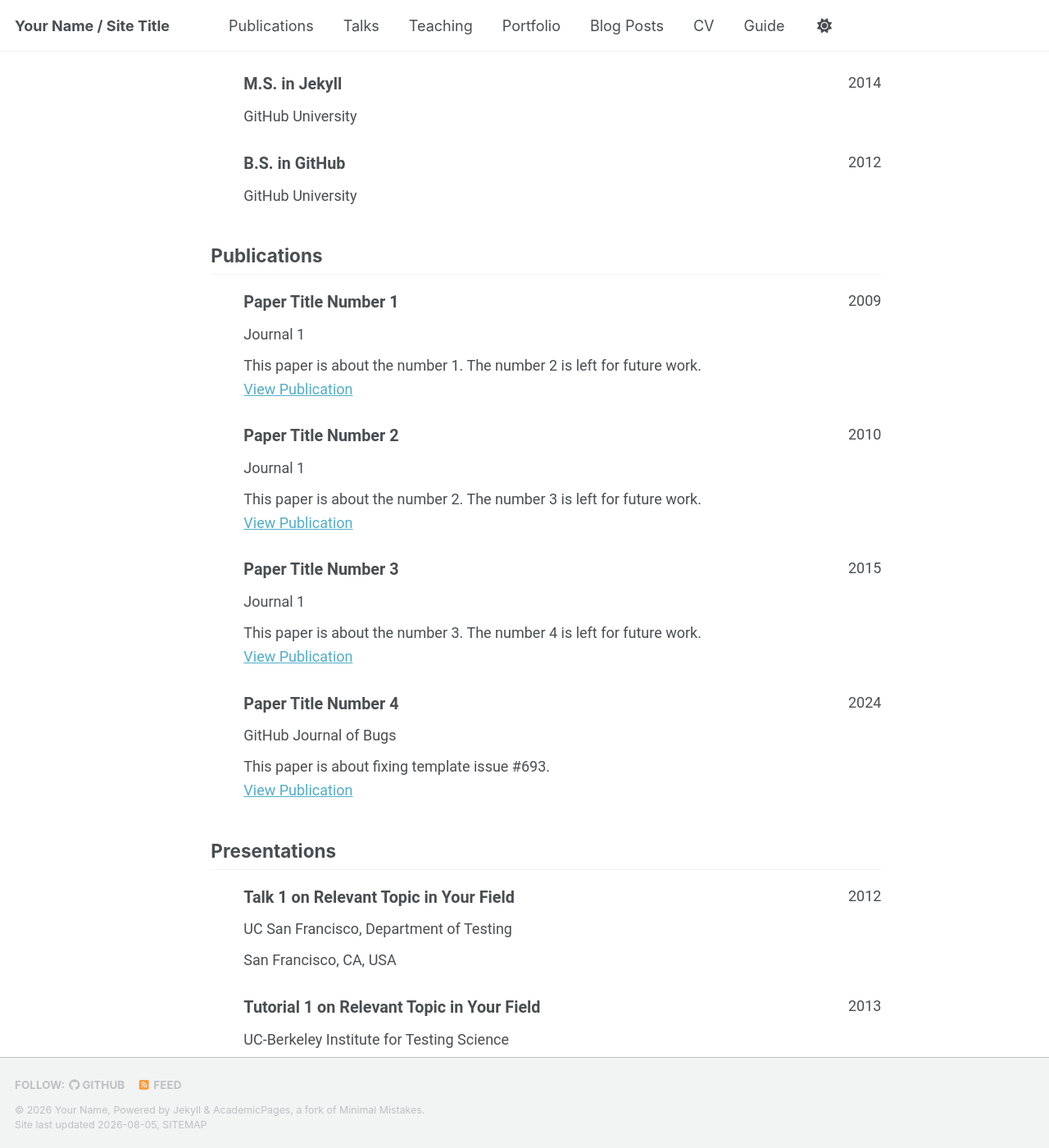
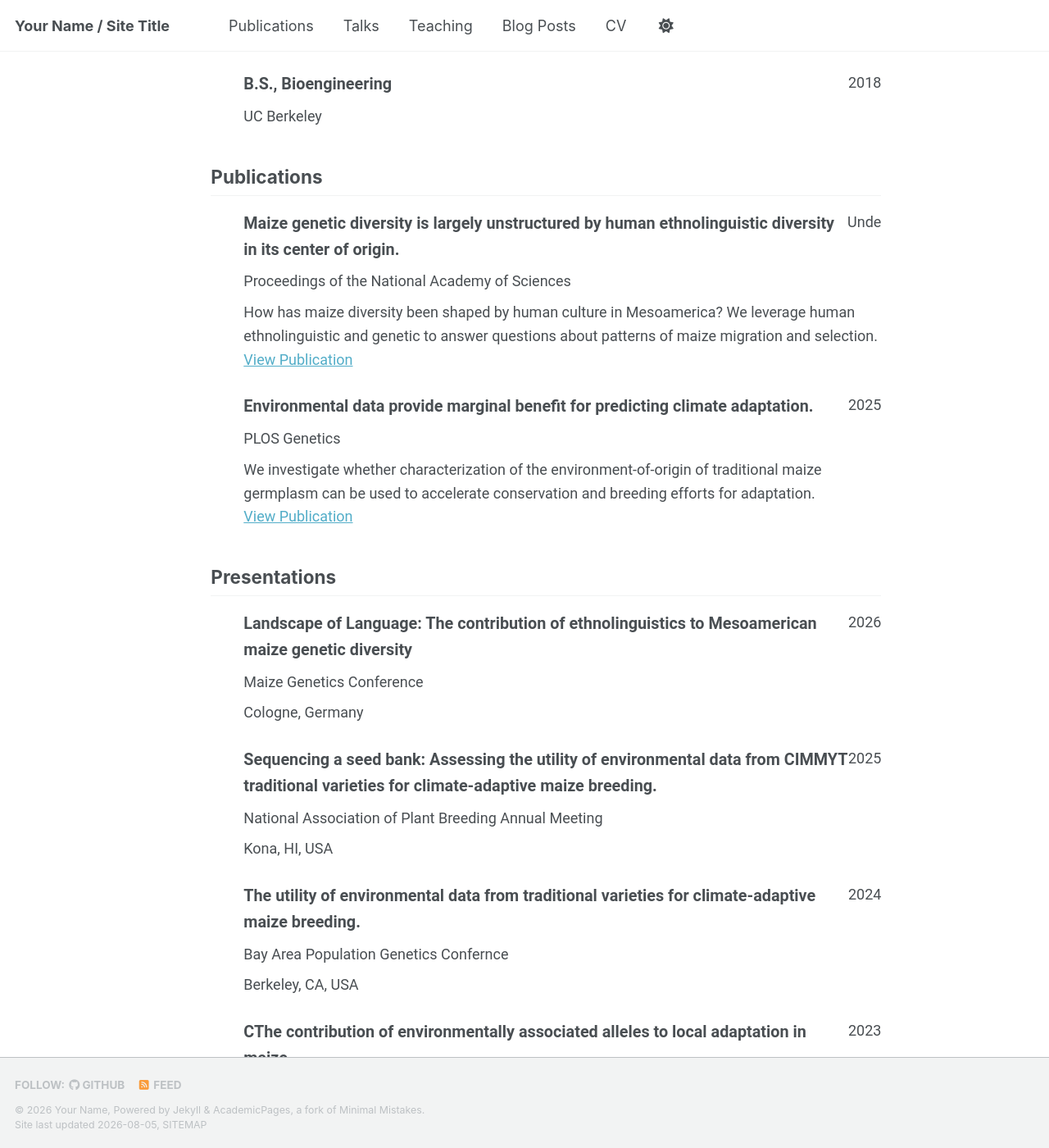
Before and after one commit to liforrest6/liforrest6.github.io, a Jekyll site: the page built from _pages/cv-json.md, in a window 1280 px wide and 1400 px high, scrolled down 584 px. Shown: the whole window at 82% size. Built offline with Jekyll 4.4.1, drawn with Linux system fonts in a browser that asks for light colours; a style sheet for code colours, icons or effects is not loaded; some of the changed text lies outside the part shown.

Commit message:
update cv and sidebar

```diff
--- a/_data/cv.json
+++ b/_data/cv.json
@@ -1,14 +1,14 @@
 {
   "basics": {
-    "name": "Your Sidebar Name",
-    "email": "none@example.org",
+    "name": "Forrest Li",
+    "email": "liforrest6 [@] gmail.com",
     "phone": "",
-    "website": "https://academicpages.github.io",
-    "summary": "Currently employed at Red Brick University. Short biography for the left-hand sidebar",
+    "website": "https://liforrest6.github.io",
+    "summary": "Plant Population and Quantitative Genetics PhD, UC Davis",
     "location": {
       "address": "",
       "postalCode": "",
-      "city": "Earth",
+      "city": "Des Moines",
       "countryCode": "US",
       "region": ""
     },
@@ -16,46 +16,37 @@
       {
         "network": "Google Scholar",
         "username": "",
-        "url": "https://scholar.google.com/citations?user=PS_CX0AAAAAJ"
+        "url": "https://scholar.google.com/citations?user=HSmh38QAAAAJ"
       },
       {
         "network": "ORCID",
         "username": "",
-        "url": "https://orcid.org/yourorcidurl"
+        "url": "https://orcid.org/0000-0003-2965-2494"
       },
       {
         "network": "GitHub",
-        "username": "academicpages",
-        "url": "https://github.com/academicpages"
+        "username": "liforrest6",
+        "url": "https://github.com/liforrest6"
       }
     ]
   },
   "work": [],
   "education": [
     {
-      "institution": "GitHub University",
-      "area": "Ph.D in Version Control Theory",
+      "institution": "UC Davis",
+      "area": "Ph.D candidate, Integrative Genetics and Genomics",
       "studyType": "",
       "startDate": "",
-      "endDate": "2018",
+      "endDate": "expected 2026",
       "gpa": null,
       "courses": []
     },
     {
-      "institution": "GitHub University",
-      "area": "M.S. in Jekyll",
+      "institution": "UC Berkeley",
+      "area": "B.S., Bioengineering",
       "studyType": "",
       "startDate": "",
-      "endDate": "2014",
-      "gpa": null,
-      "courses": []
-    },
-    {
-      "institution": "GitHub University",
-      "area": "B.S. in GitHub",
-      "studyType": "",
-      "startDate": "",
-      "endDate": "2012",
+      "endDate": "2018",
       "gpa": null,
       "courses": []
     }
@@ -66,77 +57,63 @@
   "references": [],
   "publications": [
     {
-      "name": "Paper Title Number 1",
-      "publisher": "Journal 1",
-      "releaseDate": "2009-10-01",
-      "website": "https://academicpages.github.io/files/paper1.pdf",
-      "summary": "This paper is about the number 1. The number 2 is left for future work."
+      "name": "Maize genetic diversity is largely unstructured by human ethnolinguistic diversity in its center of origin.",
+      "publisher": "Proceedings of the National Academy of Sciences",
+      "releaseDate": "Under review, 2026",
+      "website": "https://doi.org/10.64898/2026.02.02.703385",
+      "summary": "How has maize diversity been shaped by human culture in Mesoamerica?  We leverage human ethnolinguistic and genetic to answer questions about patterns of maize migration and selection."
     },
     {
-      "name": "Paper Title Number 2",
-      "publisher": "Journal 1",
-      "releaseDate": "2010-10-01",
-      "website": "https://academicpages.github.io/files/paper2.pdf",
-      "summary": "This paper is about the number 2. The number 3 is left for future work."
-    },
-    {
-      "name": "Paper Title Number 3",
-      "publisher": "Journal 1",
-      "releaseDate": "2015-10-01",
-      "website": "https://academicpages.github.io/files/paper3.pdf",
-      "summary": "This paper is about the number 3. The number 4 is left for future work."
-    },
-    {
-      "name": "Paper Title Number 4",
-      "publisher": "GitHub Journal of Bugs",
-      "releaseDate": "2024-02-17",
-      "website": "https://academicpages.github.io/files/paper3.pdf",
-      "summary": "This paper is about fixing template issue #693."
+      "name": "Environmental data provide marginal benefit for predicting climate adaptation.",
+      "publisher": "PLOS Genetics",
+      "releaseDate": "2025",
+      "website": "https://journals.plos.org/plosgenetics/article?id=10.1371/journal.pgen.1011714",
+      "summary": "We investigate whether characterization of the environment-of-origin of traditional maize germplasm can be used to accelerate conservation and breeding efforts for adaptation."
     }
   ],
   "presentations": [
     {
-      "name": "Talk 1 on Relevant Topic in Your Field",
-      "event": "UC San Francisco, Department of Testing",
-      "date": "2012-03-01",
-      "location": "San Francisco, CA, USA",
+      "name": "Landscape of Language: The contribution of ethnolinguistics to Mesoamerican maize genetic diversity",
+      "event": "Maize Genetics Conference",
+      "date": "2026-03",
+      "location": "Cologne, Germany",
       "description": ""
     },
     {
-      "name": "Tutorial 1 on Relevant Topic in Your Field",
-      "event": "UC-Berkeley Institute for Testing Science",
-      "date": "2013-03-01",
+      "name": "Sequencing a seed bank: Assessing the utility of environmental data from CIMMYT traditional varieties for climate-adaptive maize breeding.",
+      "event": "National Association of Plant Breeding Annual Meeting",
+      "date": "2025-05",
+      "location": "Kona, HI, USA",
+      "description": ""
+    },
+    {
+      "name": "The utility of environmental data from traditional varieties for climate-adaptive maize breeding.",
+      "event": "Bay Area Population Genetics Confernce",
+      "date": "2024-11",
       "location": "Berkeley, CA, USA",
       "description": ""
     },
     {
-      "name": "Talk 2 on Relevant Topic in Your Field",
-      "event": "London School of Testing",
-      "date": "2014-02-01",
-      "location": "London, UK",
-      "description": ""
-    },
-    {
-      "name": "Conference Proceeding talk 3 on Relevant Topic in Your Field",
-      "event": "Testing Institute of America 2014 Annual Conference",
-      "date": "2014-03-01",
-      "location": "Los Angeles, CA, USA",
+      "name": "CThe contribution of environmentally associated alleles to local adaptation in maize.",
+      "event": "UC Davis Plant Sciences Symposium",
+      "date": "2023-05",
+      "location": "Davis, CA, USA",
       "description": ""
     }
   ],
   "teaching": [
     {
-      "course": "Teaching experience 1",
-      "institution": "University 1, Department",
-      "date": "2014-01-01",
-      "role": "Undergraduate course",
-      "description": ""
+      "course": "PLS 205",
+      "institution": "UC Davis Department of Plant Sciences",
+      "date": "2024-01, 2025-01",
+      "role": "Graduate course TA",
+      "description": "Experimental Design and Analysis"
     },
     {
-      "course": "Teaching experience 2",
-      "institution": "University 1, Department",
-      "date": "2015-01-01",
-      "role": "Workshop",
+      "course": "BIS 101",
+      "institution": "UC Davis College of Biological Sciences",
+      "date": "2023-09",
+      "role": "Undergraduate course TA",
       "description": ""
     }
   ],
--- a/_includes/footer.html
+++ b/_includes/footer.html
@@ -4,22 +4,30 @@
 <div class="page__footer-follow">
   <ul class="social-icons">
     {% if site.data.ui-text[site.locale].follow_label %}
-      <li><strong>{{ site.data.ui-text[site.locale].follow_label }}</strong></li>
+    <li><strong>{{ site.data.ui-text[site.locale].follow_label }}</strong></li>
     {% endif %}
     {% if site.author.github %}
-      <li><a href="https://github.com/{{ site.author.github }}"><i class="fab fa-github" aria-hidden="true"></i> GitHub</a></li>
+    <li><a href="https://github.com/{{ liforrest6}}"><i class="fab fa-github" aria-hidden="true"></i> GitHub</a></li>
     {% endif %}
     {% if site.author.bitbucket %}
-      <li><a href="https://bitbucket.org/{{ site.author.bitbucket }}"><i class="fab fa-bitbucket" aria-hidden="true"></i> Bitbucket</a></li>
+    <li><a href="https://bitbucket.org/{{ site.author.bitbucket }}"><i class="fab fa-bitbucket" aria-hidden="true"></i>
+        Bitbucket</a></li>
     {% endif %}
     {% if site.atom_feed.hide != true %}
-    <li><a href="{% if site.atom_feed.path %}{{ site.atom_feed.path }}{% else %}{{ base_path }}/feed.xml{% endif %}"><i class="fa fa-fw fa-rss-square" aria-hidden="true"></i> {{ site.data.ui-text[site.locale].feed_label | default: "Feed" }}</a></li>
+    <li><a href="{% if site.atom_feed.path %}{{ site.atom_feed.path }}{% else %}{{ base_path }}/feed.xml{% endif %}"><i
+          class="fa fa-fw fa-rss-square" aria-hidden="true"></i> {{ site.data.ui-text[site.locale].feed_label | default:
+        "Feed" }}</a></li>
     {% endif %}
   </ul>
 </div>
 {% endif %}
 
 <div class="page__footer-copyright">
-  &copy; {{ site.time | date: '%Y' }} {{ site.name | default: site.title }}, {{ site.data.ui-text[site.locale].powered_by | default: "Powered by" }} <a href="https://jekyllrb.com" rel="nofollow">Jekyll</a> &amp; <a href="https://github.com/academicpages/academicpages.github.io">AcademicPages</a>, a fork of <a href="https://mademistakes.com/work/minimal-mistakes-jekyll-theme/" rel="nofollow">Minimal Mistakes</a>.<br />
-  Site last updated {{ "now" | date: '%Y-%m-%d' }}, <a href="/sitemap/" style="text-transform: uppercase;">{{ site.data.ui-text[site.locale].site_map | default: "Sitemap" }}</a>
+  &copy; {{ site.time | date: '%Y' }} {{ site.name | default: site.title }}, {{
+  site.data.ui-text[site.locale].powered_by | default: "Powered by" }} <a href="https://jekyllrb.com"
+    rel="nofollow">Jekyll</a> &amp; <a
+    href="https://github.com/academicpages/academicpages.github.io">AcademicPages</a>, a fork of <a
+    href="https://mademistakes.com/work/minimal-mistakes-jekyll-theme/" rel="nofollow">Minimal Mistakes</a>.<br />
+  Site last updated {{ "now" | date: '%Y-%m-%d' }}, <a href="/sitemap/" style="text-transform: uppercase;">{{
+    site.data.ui-text[site.locale].site_map | default: "Sitemap" }}</a>
 </div>
```
Also changed, not shown: _data/authors.yml (+6 -6 lines), _data/navigation.yml (+4 -4 lines), _teaching/2015-spring-teaching-2.md (+1 -1 lines).
